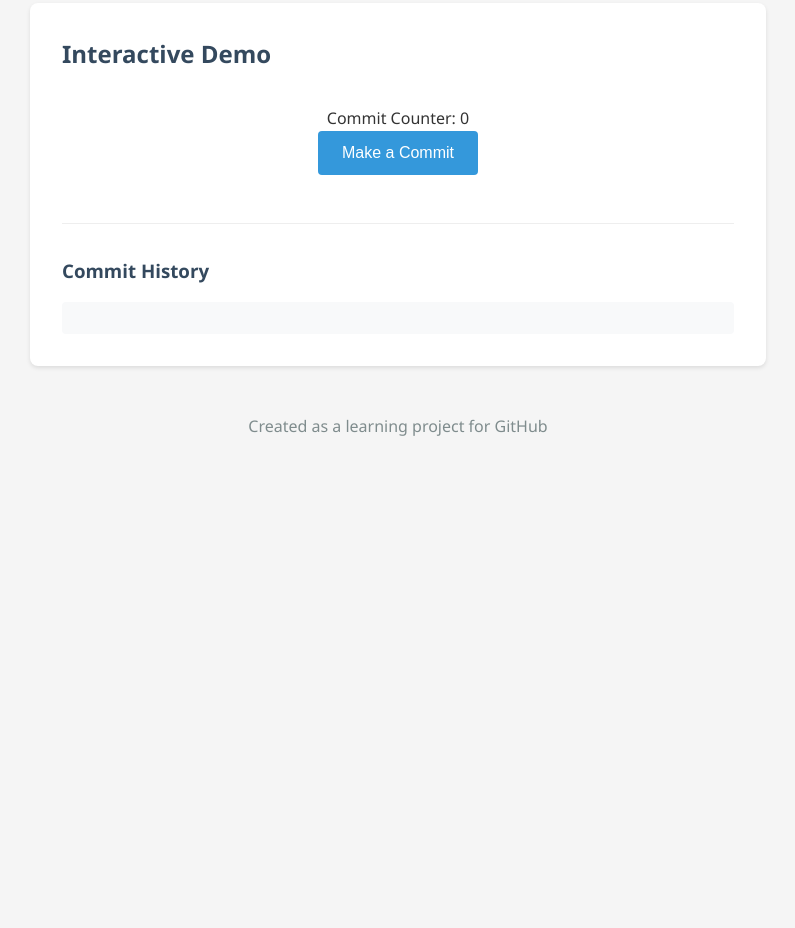
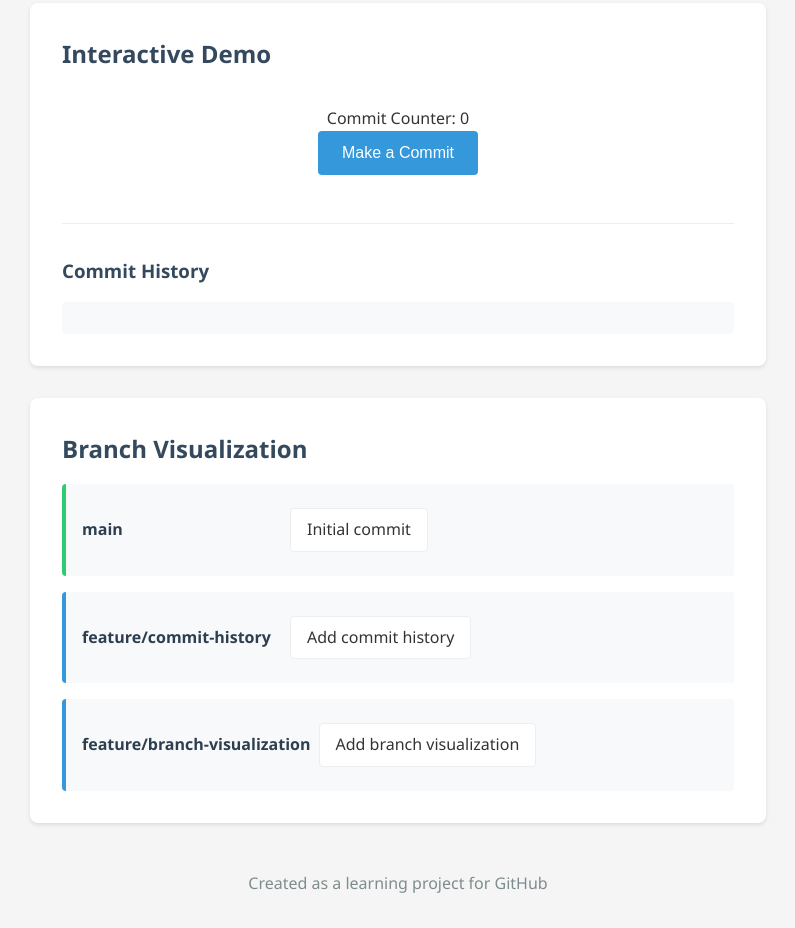
Before and after one commit to RushitSolanki/LearnGitHub, a plain HTML site: page index.html in a window 1280 px wide. Shown: the part 552-1480 px from the top of the page, without its empty margins (242-1037 px from the left). Before the commit the page ends 1023 px from the top, so only its background shows below. Drawn offline with Linux system fonts and the light colour scheme.

Commit message:
Add branch visualization feature

```diff
--- a/index.html
+++ b/index.html
@@ -38,6 +38,30 @@
                     </div>
                 </div>
             </section>
+
+            <section class="branch-visualization">
+                <h2>Branch Visualization</h2>
+                <div class="branch-container">
+                    <div class="branch main-branch">
+                        <div class="branch-name">main</div>
+                        <div class="commits">
+                            <div class="commit">Initial commit</div>
+                        </div>
+                    </div>
+                    <div class="branch feature-branch">
+                        <div class="branch-name">feature/commit-history</div>
+                        <div class="commits">
+                            <div class="commit">Add commit history</div>
+                        </div>
+                    </div>
+                    <div class="branch feature-branch">
+                        <div class="branch-name">feature/branch-visualization</div>
+                        <div class="commits">
+                            <div class="commit">Add branch visualization</div>
+                        </div>
+                    </div>
+                </div>
+            </section>
         </main>
 
         <footer>
--- a/styles.css
+++ b/styles.css
@@ -119,3 +119,55 @@ footer {
     color: #7f8c8d;
     font-size: 0.8rem;
 }
+
+.branch-visualization {
+    background-color: #fff;
+    padding: 2rem;
+    border-radius: 8px;
+    margin-top: 2rem;
+    box-shadow: 0 2px 4px rgba(0, 0, 0, 0.1);
+}
+
+.branch-container {
+    display: flex;
+    flex-direction: column;
+    gap: 1rem;
+    margin-top: 1rem;
+}
+
+.branch {
+    display: flex;
+    align-items: center;
+    padding: 1rem;
+    border-radius: 4px;
+    background-color: #f8f9fa;
+}
+
+.main-branch {
+    border-left: 4px solid #2ecc71;
+}
+
+.feature-branch {
+    border-left: 4px solid #3498db;
+}
+
+.branch-name {
+    min-width: 200px;
+    font-weight: bold;
+    color: #2c3e50;
+}
+
+.commits {
+    display: flex;
+    gap: 1rem;
+    overflow-x: auto;
+    padding: 0.5rem;
+}
+
+.commit {
+    background-color: #fff;
+    padding: 0.5rem 1rem;
+    border-radius: 4px;
+    border: 1px solid #eee;
+    white-space: nowrap;
+}
```
